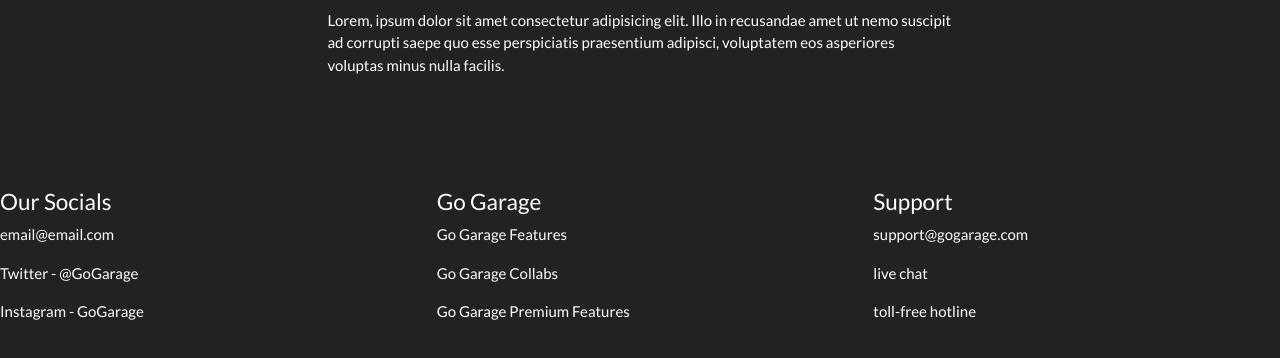
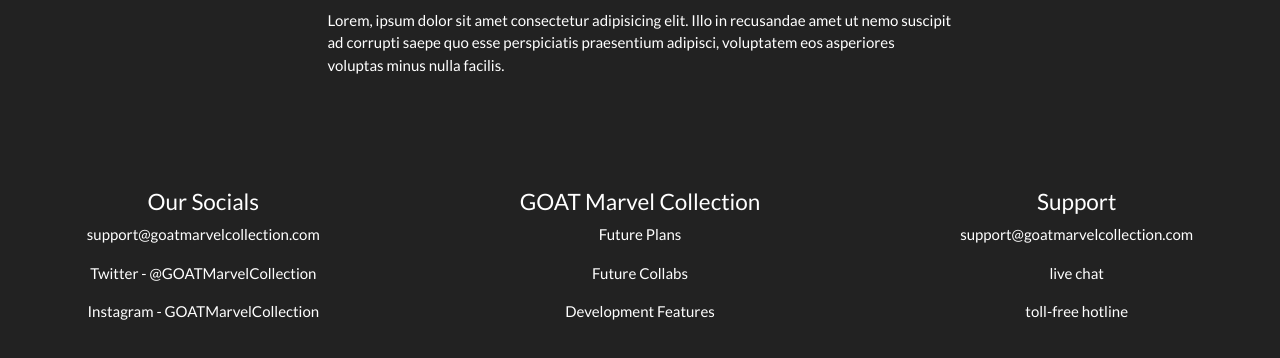
Before and after one commit to EricPPerry/marvel_project, a Flask app: page / in a window 1280 px wide. Shown: the part 442-800 px from the top of the page. Run offline with Flask 2, Linux system fonts and the light colour scheme; some libraries are stand-ins or nearby versions.

Commit message:
Rough version of site to test out Heroku deploy EP

```diff
--- a/marvel_collection/authentication/auth_templates/mycollection.html
+++ b/marvel_collection/authentication/auth_templates/mycollection.html
@@ -1,5 +1,8 @@
 {% extends 'base.html' %}
 {% block  content %}
+
+
+    <h2>{{ current_user.username }}'s Collection</h2>
 
 
 <li>
--- a/marvel_collection/models.py
+++ b/marvel_collection/models.py
@@ -57,7 +57,10 @@ class Character(db.Model):
     id = db.Column(db.String, primary_key=True)
     character_name = db.Column(db.String(150))
     description = db.Column(db.String(150))
-    comics_appeared_in = db.Column(db.String(150))
+    #comics_appeared_in = db.Column(db.String(150))
+
+
+    comics_appeared_in = db.Column(db.Integer)
     super_power = db.Column(db.String(150))
     user_token = db.Column(db.String, db.ForeignKey('user.token'), nullable = False)
 
--- a/marvel_collection/templates/base.html
+++ b/marvel_collection/templates/base.html
@@ -48,7 +48,13 @@
           <form class="form-inline my-2 my-lg-0">
             <input class="form-control mr-sm-2" type="search" placeholder="Search other garages" aria-label="Search">
             <button class="btn btn-outline-success my-2 my-sm-0" type="submit">Search</button>
+
+            {% if current_user.is_authenticated %}
+
+            {% else %}
             <a href="{{ url_for('auth.signup') }}" class="btn btn-outline-success my-2 my-sm-0 mx-3" role="button">Register</a>
+            {% endif %}
+
           </form>
         </div>
       </nav>
@@ -56,28 +62,28 @@
     {% endblock content %}
 <!--Basic Footer Setup-->
 <footer class="row pt-5" id="footer">
-    <div class="col-4 col-md-4">
-        <div class="footer-text-flex">
+    <div class="col-4 col-md-4 mr-auto">
+        <div class="footer-text-flex text-center">
             <h4>Our Socials</h4>
-            <p>email@email.com</p>
-            <p>Twitter - @GoGarage</p>
-            <p>Instagram - GoGarage</p>
+            <p>support@goatmarvelcollection.com</p>
+            <p>Twitter - @GOATMarvelCollection</p>
+            <p>Instagram - GOATMarvelCollection</p>
         </div>
     </div>
 
     <div class="col-4 col-md-4">
-        <div class="footer-text-flex">
-            <h4>Go Garage</h4>
-            <p>Go Garage Features</p>
-            <p>Go Garage Collabs</p>
-            <p>Go Garage Premium Features</p>
+        <div class="footer-text-flex text-center">
+            <h4>GOAT Marvel Collection</h4>
+            <p>Future Plans</p>
+            <p>Future Collabs</p>
+            <p>Development Features</p>
         </div>
     </div>
 
     <div class="col-4 col-md-4">
-        <div class="footer-text-flex">
+        <div class="footer-text-flex text-center">
             <h4>Support</h4>
-            <p>support@gogarage.com</p>
+            <p>support@goatmarvelcollection.com</p>
             <p>live chat</p>
             <p>toll-free hotline</p>
         </div>
```
